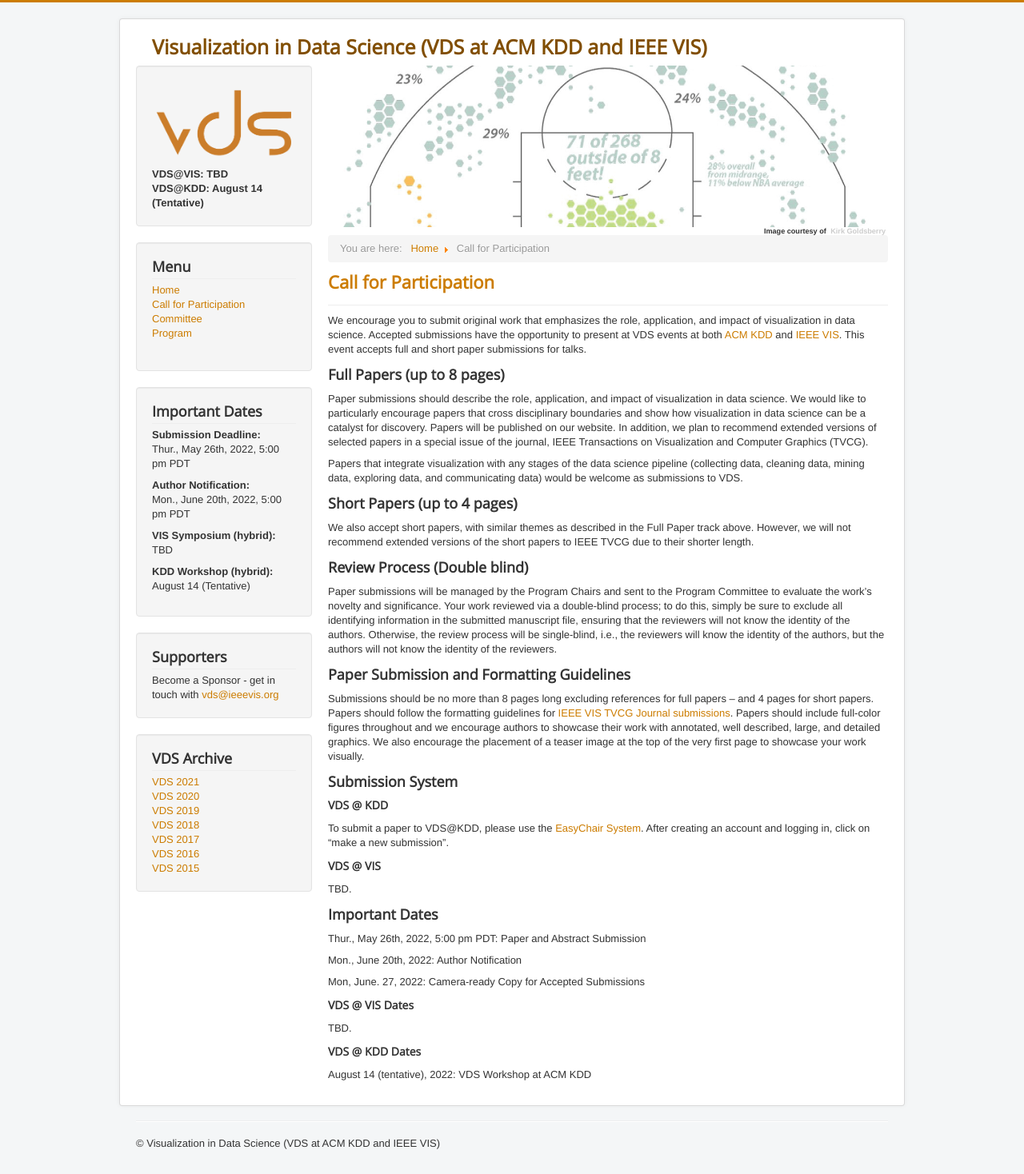
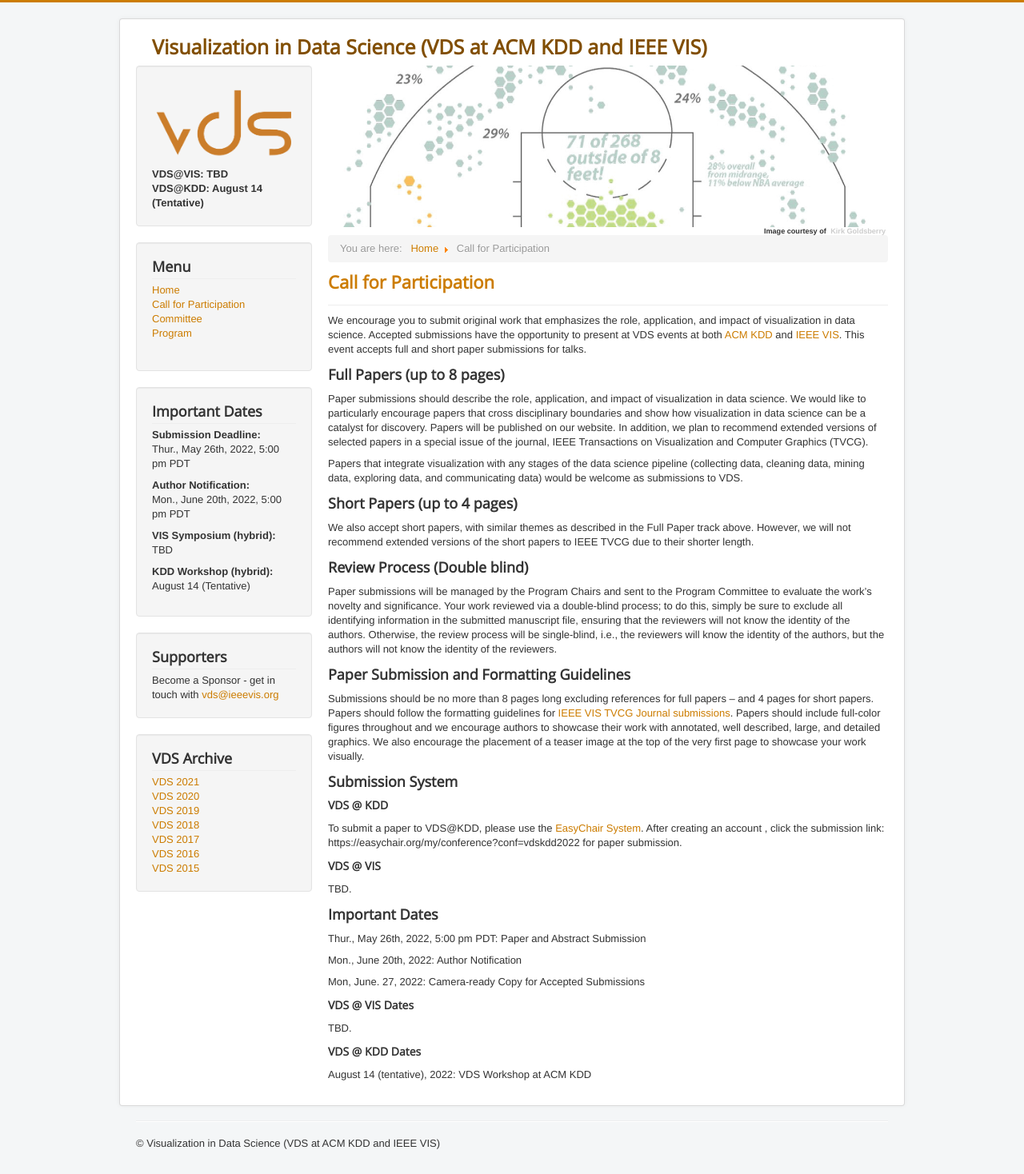
Before and after one commit to visualdatascience/2022, a Jekyll site: the page built from cfp.md, in a window 1280 px wide. Shown: the whole page at 80% size. Built offline with Jekyll 4.4.1, drawn with Linux system fonts in a browser that asks for light colours.

Commit message:
Update cfp.md

```diff
--- a/cfp.md
+++ b/cfp.md
@@ -29,7 +29,7 @@ Submissions should be no more than 8 pages long excluding references for full pa
 
 #### VDS @ KDD
 
-To submit a paper to VDS@KDD, please use the [EasyChair System](https://easychair.org/account/signin?l=Qg61iBR778rApKQcuWacUW). After creating an account and logging in, click on "make a new submission".
+To submit a paper to VDS@KDD, please use the [EasyChair System](https://easychair.org/account/signin). After creating an account , click the submission link: https://easychair.org/my/conference?conf=vdskdd2022 for paper submission.
 
 #### VDS @ VIS
 
```
